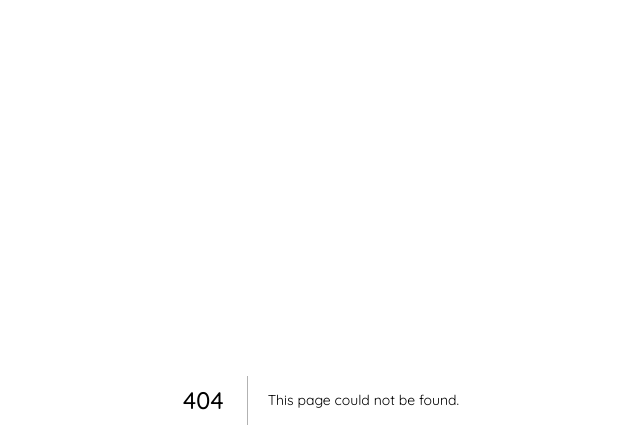
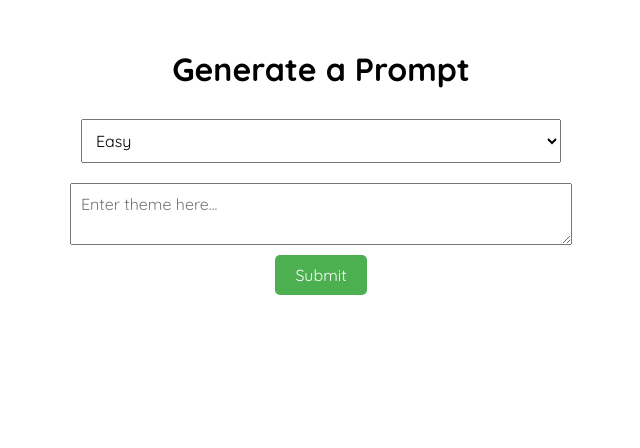
Before and after one commit to JDMCK/ClickClack, a Next.js app in the folder client/: page /typing/prompt in a window 1280 px wide. Before the commit this address had no page. Shown: the top 448 px of the page, without its empty margins (319-959 px from the left). Built offline with nearby package versions, Linux system fonts and the light colour scheme.

Commit message:
Add typing page

```diff
--- /dev/null
+++ b/client/src/app/styles/prompt-page.css
@@ -0,0 +1,53 @@
+/* Prompt Page Styles */
+.prompt-container {
+    max-width: 600px;
+    margin: 0 auto;
+    padding: 20px;
+    text-align: center;
+}
+
+.prompt-title {
+    font-size: 2rem;
+    margin-bottom: 20px;
+}
+
+.prompt-form {
+    display: flex;
+    flex-direction: column;
+    align-items: center;
+}
+
+.prompt-select,
+.prompt-input {
+    width: 80%;
+    margin: 10px 0;
+    padding: 10px;
+    font-size: 1rem;
+}
+
+.prompt-button {
+    padding: 10px 20px;
+    font-size: 1rem;
+    cursor: pointer;
+    background-color: #4CAF50;
+    color: white;
+    border: none;
+    border-radius: 5px;
+}
+
+.prompt-button:disabled {
+    background-color: #888;
+}
+
+.prompt-response {
+    margin-top: 20px;
+    padding: 15px;
+    background-color: #f9f9f9;
+    border: 1px solid #ddd;
+    border-radius: 5px;
+}
+
+.error-message {
+    color: red;
+    margin-top: 20px;
+}
--- /dev/null
+++ b/client/src/app/typing/prompt/page.js
@@ -0,0 +1,74 @@
+"use client";
+
+import "../../styles/prompt-page.css";
+import { useState } from "react";
+
+export default function PromptPage() {
+    const [difficulty, setDifficulty] = useState("easy");
+    const [theme, setText] = useState("");
+    const [response, setResponse] = useState("");
+    const [loading, setLoading] = useState(false);
+    const [error, setError] = useState(null);
+
+    const handleSubmit = async (e) => {
+        e.preventDefault();
+
+        setLoading(true);
+        setError(null);
+
+        const requestData = {
+            difficulty: difficulty,
+            theme: theme,
+        };
+
+        try {
+            const res = await fetch("http://localhost:3001/api/v1/ai/generate-test-prompt/", {
+                credentials: "include",
+                method: "POST",
+                headers: {
+                    "Content-Type": "application/json",
+                },
+                body: JSON.stringify(requestData),
+            });
+
+            if (!res.ok) {
+                throw new Error("Failed to generate prompt.");
+            }
+
+            const data = await res.json();
+            setResponse(data.response);
+        } catch (error) {
+            setError(error.message);
+        } finally {
+            setLoading(false);
+        }
+    };
+
+    return (
+        <div className="prompt-container">
+            <h1 className="prompt-title">Generate a Prompt</h1>
+
+            <form className="prompt-form" onSubmit={handleSubmit}>
+                <select value={difficulty} onChange={(e) => setDifficulty(e.target.value)} className="prompt-select">
+                    <option value="easy">Easy</option>
+                    <option value="medium">Medium</option>
+                    <option value="hard">Hard</option>
+                    <option value="expert">Expert</option>
+                </select>
+
+                <textarea placeholder="Enter theme here..." className="prompt-input" value={theme} onChange={(e) => setText(e.target.value)}/>
+
+                <button type="submit" className="prompt-button" disabled={loading}>{loading ? "Generating..." : "Submit"}</button>
+            </form>
+
+            {response && (
+                <div className="prompt-response">
+                    <h3>Generated Prompt:</h3>
+                    <p>{response}</p>
+                </div>
+            )}
+
+            {error && <p className="error-message">{error}</p>}
+        </div>
+    );
+}
```
